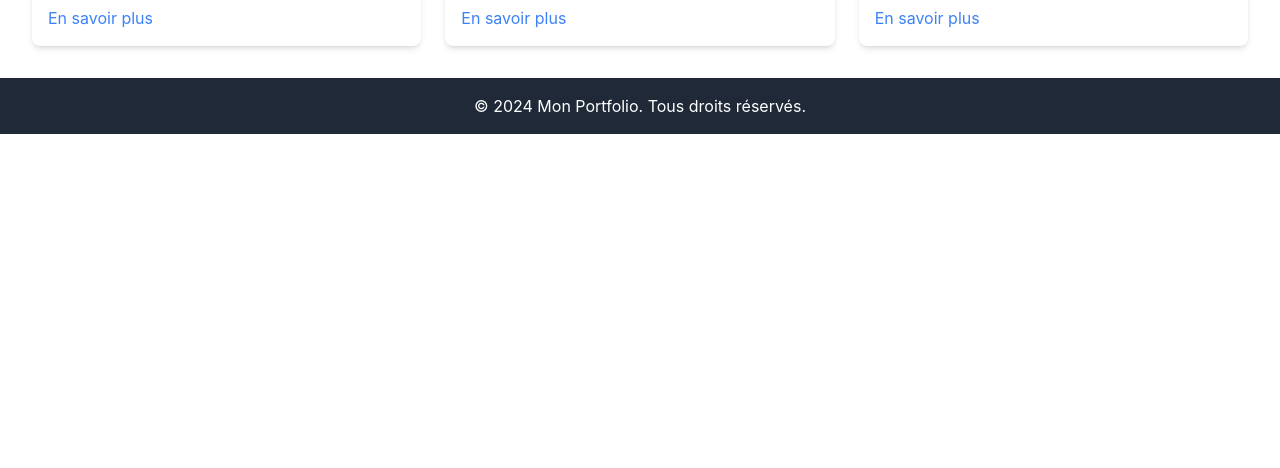
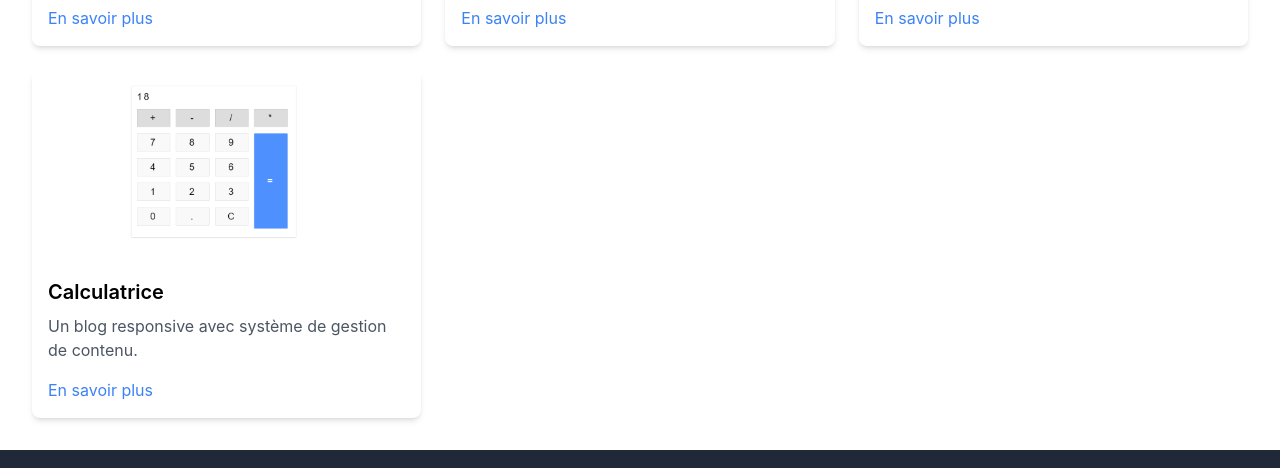
Before and after one commit to hamdihamzadev/Portfolio, a React (Create React App) app: page / in a window 1280 px wide. Shown: the part 862-1330 px from the top of the page. Before the commit the page ends 996 px from the top, so only its background shows below. Built offline with nearby package versions, Linux system fonts and the light colour scheme.

Commit message:
add project calculator

```diff
--- a/src/component/ProjectGrid.js
+++ b/src/component/ProjectGrid.js
@@ -6,6 +6,7 @@ import coffee from '../assets/coffee.png'
 import decor from '../assets/decor.png'
 import app from '../assets/app.png'
 import lava from '../assets/lava.png'
+import calc from '../assets/calc.PNG'
 
 import Footer from './Footer'
 import Header from './Header';
@@ -54,6 +55,13 @@ const projects = [
     image:lava,
     link: "https://hamdihamzadev.github.io/lava/"
   },
+  {
+    id: 3,
+    title: "Calculatrice",
+    description: "Un blog responsive avec système de gestion de contenu.",
+    image:calc,
+    link: "https://calculator-weld-kappa.vercel.app/"
+  },
   // Ajoutez d'autres projets ici
 ];
 
```
Also changed, not shown: src/assets/calc.PNG (added).
